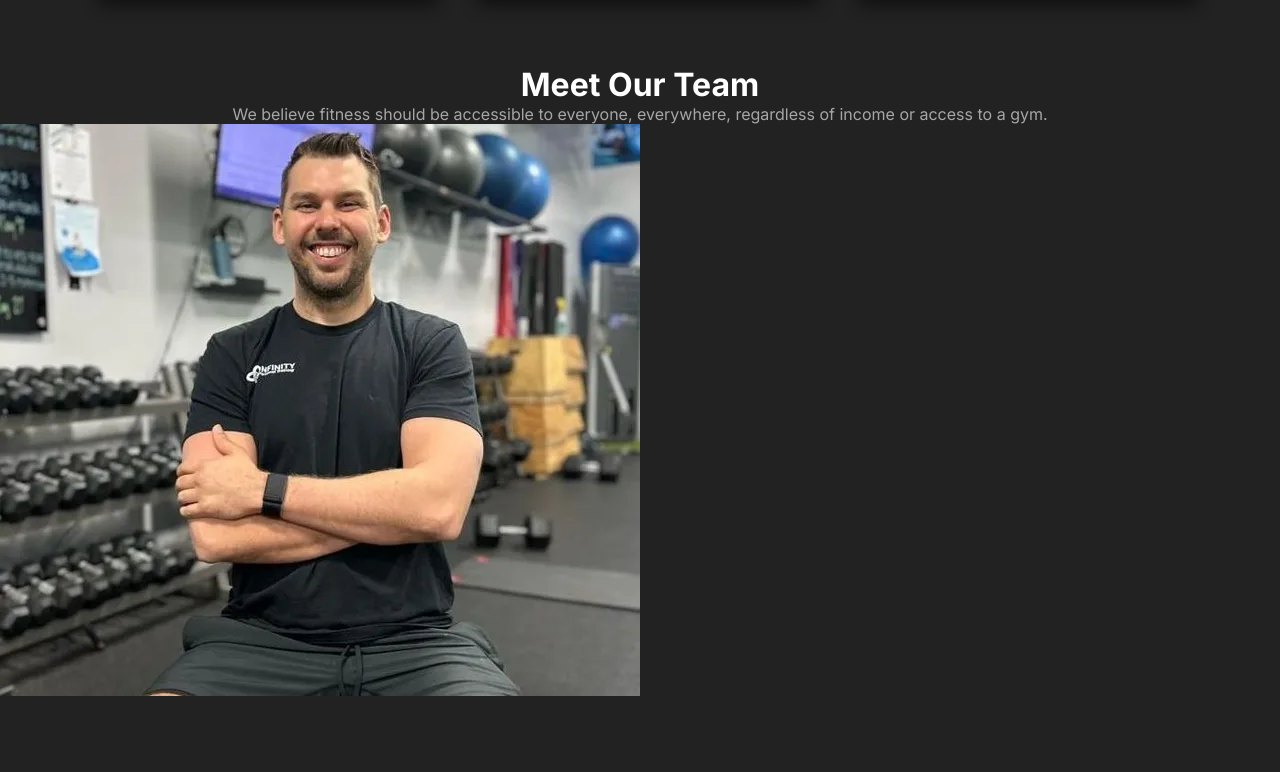
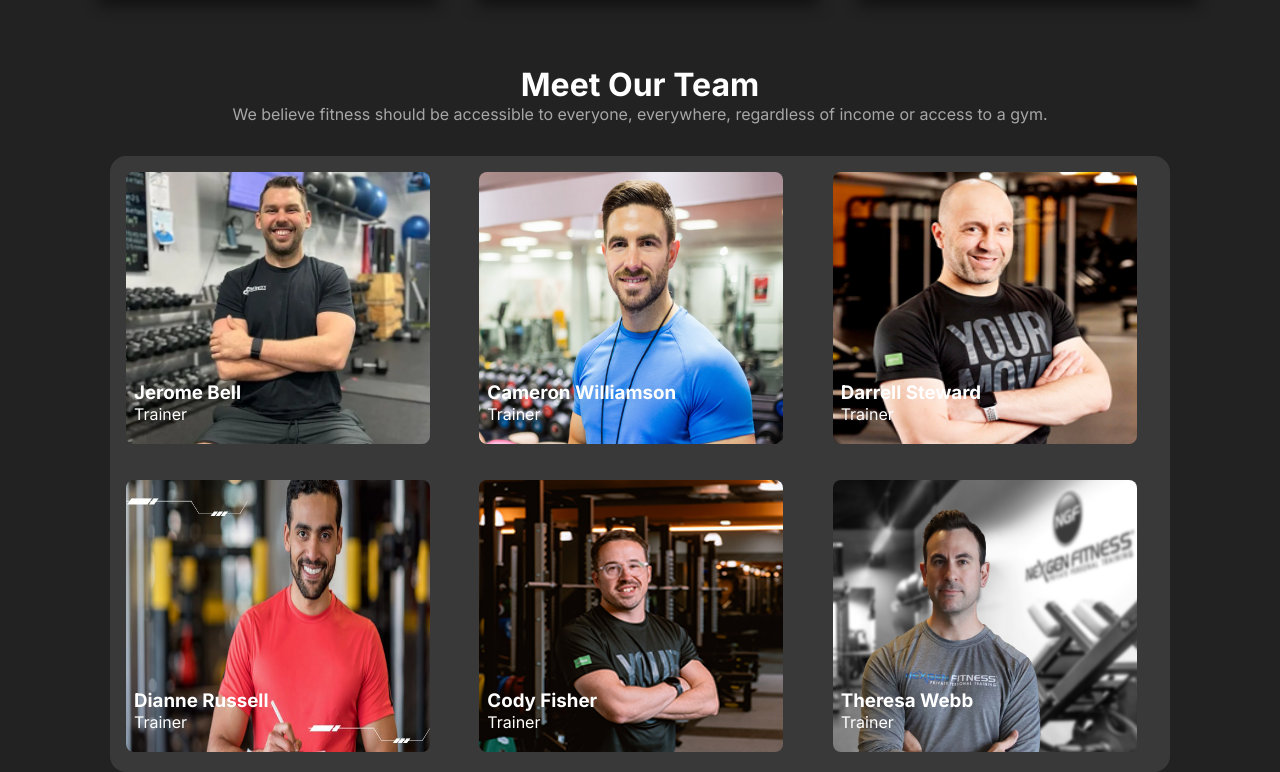
Before and after one commit to shameemmonir/Assignment-2-gym-fitness, a plain HTML site: page index.html in a window 1280 px wide. Shown: the part 2828-3600 px from the top of the page. Before the commit the page ends 3528 px from the top, so only its background shows below. Drawn offline with Linux system fonts and the light colour scheme; a web font is replaced by a local one.

Commit message:
meet our team area style don

```diff
--- a/index.html
+++ b/index.html
@@ -192,7 +192,7 @@
 
 
         <!-- Our Services area start here  -->
-        <section>
+        <section class="">
             <div>
                 <h1 class="service-header">Our Services</h1>
             </div>
@@ -248,7 +248,7 @@
         <!-- Our Services area end here  -->
 
         <!-- Meet our team area start here  -->
-         <section class="contaier">
+         <section class="container">
             <div class="meet-our-team-container">
                 <div class="meet-our-team-description">
                     <h1 class="meet-our-team-title"> Meet Our Team</h1>
@@ -259,7 +259,43 @@
                     <div class="team-image">
                         <img src="images/trainer1.png" alt="">
                         <div class="bottom-left">
-
+                            <h3>Jerome Bell</h3>
+                            <p>Trainer</p>
+                        </div>
+                    </div>
+                    <div class="team-image">
+                        <img src="images/trainer2.png" alt="">
+                        <div class="bottom-left">
+                            <h3>Cameron Williamson</h3>
+                            <p>Trainer</p>
+                        </div>
+                    </div>
+                    <div class="team-image">
+                        <img src="images/trainer3.png" alt="">
+                        <div class="bottom-left">
+                            <h3>Darrell Steward</h3>
+                            <p>Trainer</p>
+                        </div>
+                    </div>
+                    <div class="team-image">
+                        <img src="images/trainer4.png" alt="">
+                        <div class="bottom-left">
+                            <h3>Dianne Russell</h3>
+                            <p>Trainer</p>
+                        </div>
+                    </div>
+                    <div class="team-image">
+                        <img src="images/trainer5.png" alt="">
+                        <div class="bottom-left">
+                            <h3>Cody Fisher</h3>
+                            <p>Trainer</p>
+                        </div>
+                    </div>
+                    <div class="team-image">
+                        <img src="images/trainer6.png" alt="">
+                        <div class="bottom-left">
+                            <h3>Theresa Webb</h3>
+                            <p>Trainer</p>
                         </div>
                     </div>
                 </div>
--- a/styles/responsive.css
+++ b/styles/responsive.css
@@ -93,7 +93,9 @@
         flex-direction: column;
     }
 
-
+    .meet-our-team-description{
+        width: 500px;
+    }
 
 
 }
--- a/styles/style.css
+++ b/styles/style.css
@@ -336,7 +336,8 @@ body {
     font-weight: 400;
     width: 40rem;
 }
-.calculate-bmi-container{
+
+.calculate-bmi-container {
     width: 1340px;
     margin-top: 1.5rem;
     background: rgba(255, 255, 255, 0.1);
@@ -344,6 +345,7 @@ body {
     padding-top: 2rem;
     padding-right: 9rem;
 }
+
 .bmi-calculator-container {
     display: flex;
 }
@@ -398,9 +400,7 @@ body {
     font-weight: 400;
 }
 
-.bmi-input {
-
-}
+.bmi-input {}
 
 .input-1 {
     border-radius: 8px;
@@ -426,7 +426,7 @@ body {
 }
 
 .select-2 {
-    width: 250px;
+    width: 500px;
 }
 
 .btn-primary {
@@ -514,19 +514,46 @@ body {
     padding: 1rem 0;
     color: rgba(255, 255, 255, 0.6);
 }
+
 /* Our services area style end here  */
 
 /* Meet our team style start here  */
-    .meet-our-team-description{
-        /* width: 1060px; */
+.team-image-container{
+    background-color: rgba(255, 255, 255, 0.1);
+    border-radius: 1rem;
+    margin-top: 2rem;
+    display: grid;
+    grid-template-columns: repeat(3, 1fr);
+}
+.meet-our-team-description {
     text-align: center;
     margin-top: 3rem;
 }
-    .meet-our-team-title{
+
+.meet-our-team-title {
     color: rgba(255, 255, 255);
     font-size: 2rem;
 }
-    .meet-our-team-description p{
+
+.meet-our-team-description p {
     color: rgba(255, 255, 255, 0.6);
 }
+
+.team-image {
+    position: relative;
+    color: white;
+}
+.team-image img{
+    width: 21rem;
+    height: 19rem;
+    border-radius: 1.5rem;
+    padding: 1rem;
+}
+
+.bottom-left {
+    position: absolute;
+    bottom: 2.5rem;
+    left: 1.5rem;
+}
+
 /* Meet our team style end here  */
```
Lines whose indentation alone changed are shown as unchanged.
